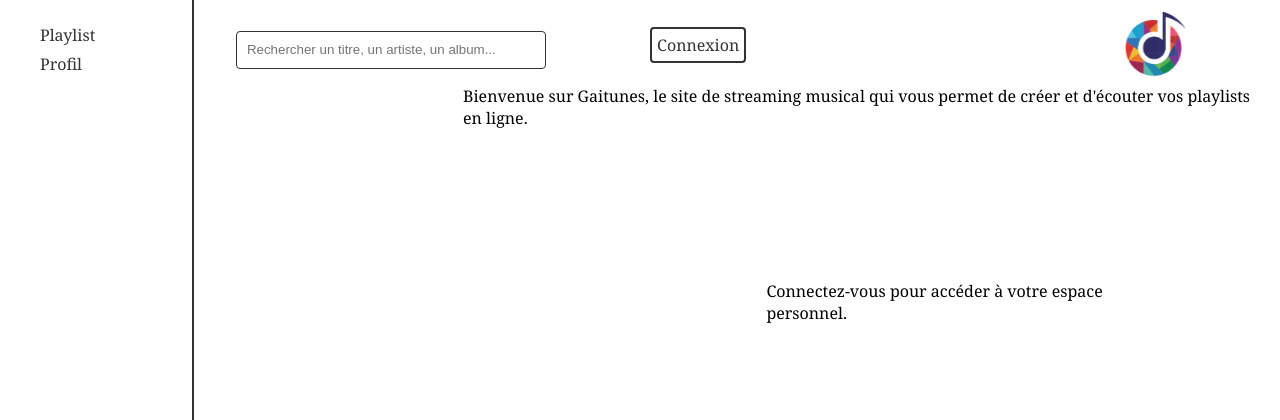
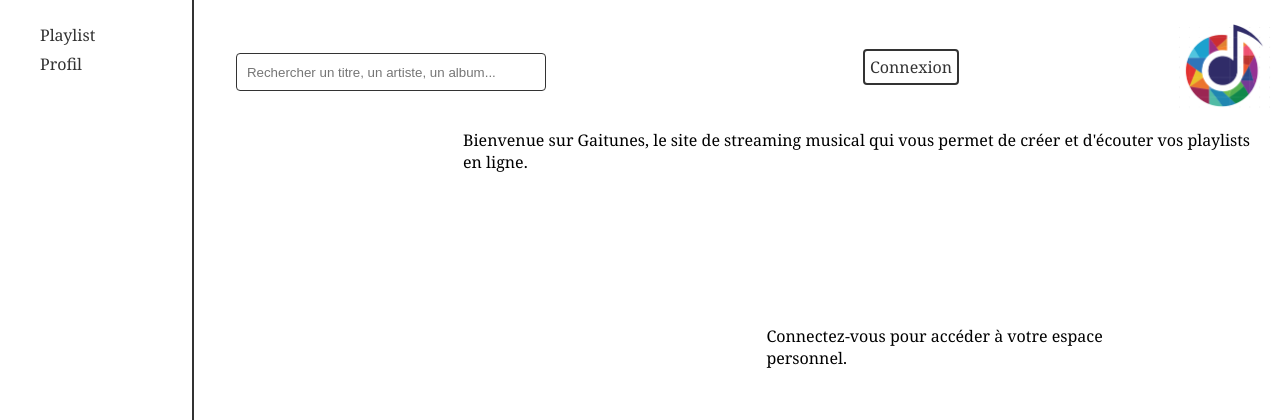
Before and after one commit to Nathan-Pigoreau/Sae_PHP, a PHP site: page / in a window 1280 px wide. Shown: the top 420 px of the page. Run offline with PHP 8.4, Linux system fonts and the light colour scheme.

Commit message:
correction logo

```diff
--- a/Static/css/base.css
+++ b/Static/css/base.css
@@ -17,12 +17,6 @@ nav{
 a{
     text-decoration: none;
     color: #333333;
-}
-
-img{
-    max-width: 30%;
-    max-height: 30%;
-
 }
 .nav{
     display: flex;
@@ -48,9 +42,11 @@ body{
     font-family: 'Georgia', serif;
 }
 #logo{
-    position: fixed;
-    transform: scale(0.3);
-    left: 80%;
+    /* position: fixed; */
+    /* transform: scale(0.3); */
+    max-width: 100px;
+    max-height: 100px;
+    /* left: 80%; */
 }
 .search p{
     display: inline;
@@ -62,6 +58,7 @@ body{
     display: flex;
     align-items: center;
     text-align: center;
+    justify-content: space-between;
     padding-top: 1%;
 }
 .search a{
--- a/Templates/main.php
+++ b/Templates/main.php
@@ -4,7 +4,7 @@
     <meta charset="UTF-8">
     <meta name="viewport" content="width=device-width, initial-scale=1.0">
     <link rel="stylesheet" href="/Static/css/main.css">
-    <title>Document</title>
+    <title>Gaitunes</title>
 </head>
 <body>
     <?php include 'base.php'; ?>
```
